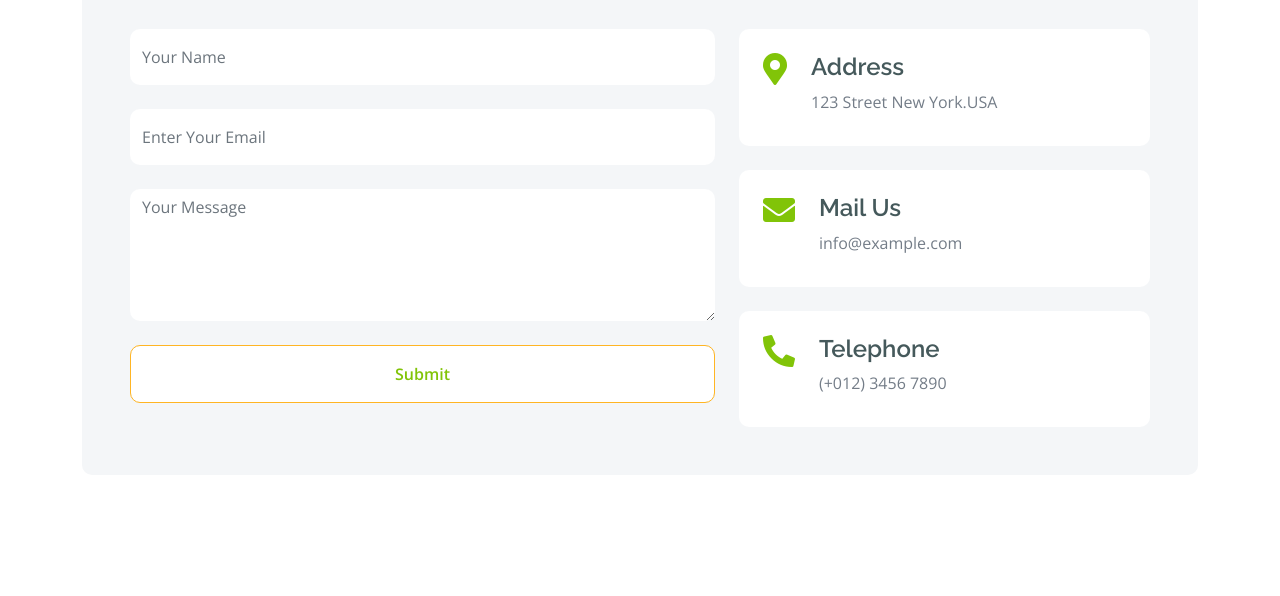
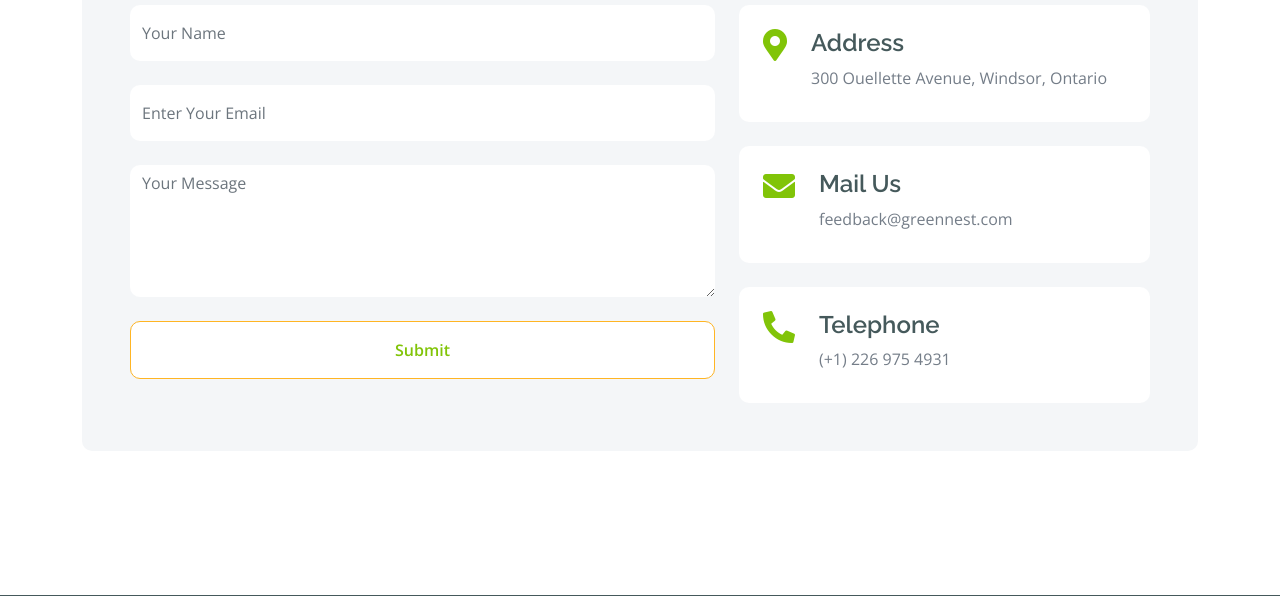
Before and after one commit to Khushbumodi123/GreenNest, a Django app: page /contact/ in a window 1280 px wide. Shown: the part 721-1317 px from the top of the page. Run offline with Django 5.2, Linux system fonts and the light colour scheme; some libraries are stand-ins or nearby versions.

Commit message:
Fix Contact page UI

```diff
--- a/landingPage/templates/landingPage/contact.html
+++ b/landingPage/templates/landingPage/contact.html
@@ -1,10 +1,7 @@
 {% extends 'landingPage/base.html' %}
 {% load static %}
 {% block content %}
-
-
-
-
+    {% csrf_token %}
 <!-- Contact Start -->
 <div class="container-fluid contact py-5">
     <div class="container py-5">
@@ -13,22 +10,23 @@
                 <div class="col-12">
                     <div class="text-center mx-auto" style="max-width: 700px;">
                         <h1 class="text-primary">Get in touch</h1>
-                                <p class="mb-4">The contact form is currently inactive. Get a functional and working contact form with Ajax & PHP in a few minutes. Just copy and paste the files, add a little code and you're done. <a href="https://htmlcodex.com/contact-form">Download Now</a>.</p>
+                        <p class="mb-4">GreenNest offers a wide range of eco-friendly and sustainable products, providing a convenient platform for environmentally conscious shopping.</p>
                     </div>
                 </div>
                 <div class="col-lg-12">
                     <div class="h-100 rounded">
                         <iframe class="rounded w-100"
-                                style="height: 400px;" src="https://www.google.com/maps/embed?pb=!1m18!1m12!1m3!1d387191.33750346623!2d-73.97968099999999!3d40.6974881!2m3!1f0!2f0!3f0!3m2!1i1024!2i768!4f13.1!3m3!1m2!1s0x89c24fa5d33f083b%3A0xc80b8f06e177fe62!2sNew%20York%2C%20NY%2C%20USA!5e0!3m2!1sen!2sbd!4v1694259649153!5m2!1sen!2sbd"
+                        style="height: 400px;" src="https://www.google.com/maps/embed?pb=!1m18!1m12!1m3!1d2911.528014643615!2d-83.03758282487812!3d42.31554267197448!2m3!1f0!2f0!3f0!3m2!1i1024!2i768!4f13.1!3m3!1m2!1s0x882b34d432edff7b%3A0x41e3a7e0cdb7ff6d!2s300%20Ouellette%20Ave%2C%20Windsor%2C%20ON%20N9A%201B5%2C%20Canada!5e0!3m2!1sen!2sbd!4v1694259649153!5m2!1sen!2sbd"
                         loading="lazy" referrerpolicy="no-referrer-when-downgrade"></iframe>
                     </div>
                 </div>
                 <div class="col-lg-7">
-                            <form action="" class="">
+                    <form action="{% url 'landingPage:index' %}" method="post">
+                        {% csrf_token %}
                         <input type="text" class="w-100 form-control border-0 py-3 mb-4" placeholder="Your Name">
                         <input type="email" class="w-100 form-control border-0 py-3 mb-4" placeholder="Enter Your Email">
                         <textarea class="w-100 form-control border-0 mb-4" rows="5" cols="10" placeholder="Your Message"></textarea>
-                                <button class="w-100 btn form-control border-secondary py-3 bg-white text-primary " type="submit">Submit</button>
+                        <button class="w-100 btn form-control border-secondary py-3 bg-white text-primary" type="submit">Submit</button>
                     </form>
                 </div>
                 <div class="col-lg-5">
@@ -36,21 +34,21 @@
                         <i class="fas fa-map-marker-alt fa-2x text-primary me-4"></i>
                         <div>
                             <h4>Address</h4>
-                                    <p class="mb-2">123 Street New York.USA</p>
+                            <p class="mb-2">300 Ouellette Avenue, Windsor, Ontario</p>
                         </div>
                     </div>
                     <div class="d-flex p-4 rounded mb-4 bg-white">
                         <i class="fas fa-envelope fa-2x text-primary me-4"></i>
                         <div>
                             <h4>Mail Us</h4>
-                                    <p class="mb-2">info@example.com</p>
+                            <p class="mb-2">feedback@greennest.com</p>
                         </div>
                     </div>
                     <div class="d-flex p-4 rounded bg-white">
                         <i class="fa fa-phone-alt fa-2x text-primary me-4"></i>
                         <div>
                             <h4>Telephone</h4>
-                                    <p class="mb-2">(+012) 3456 7890</p>
+                            <p class="mb-2">(+1) 226 975 4931</p>
                         </div>
                     </div>
                 </div>
@@ -59,6 +57,4 @@
     </div>
 </div>
 <!-- Contact End -->
-
-
 {% endblock %}
--- a/landingPage/views.py
+++ b/landingPage/views.py
@@ -223,7 +223,8 @@ def page_404(request, exception):
     return render(request, '404.html')
 
 def contact(request):
-    """View function for rendering the contact page."""
+    if request.method == 'POST':
+        return redirect('landingPage:index')
     return render(request, 'landingPage/contact.html')
 
 def product_list(request):
```
Also changed, not shown: db.sqlite3, landingPage/apps.py (line endings or trailing spaces), landingPage/migrations/0008_alter_product_category.py (added), landingPage/migrations/0009_alter_order_customer_alter_order_product.py (added). Lines whose indentation alone changed are shown as unchanged.
